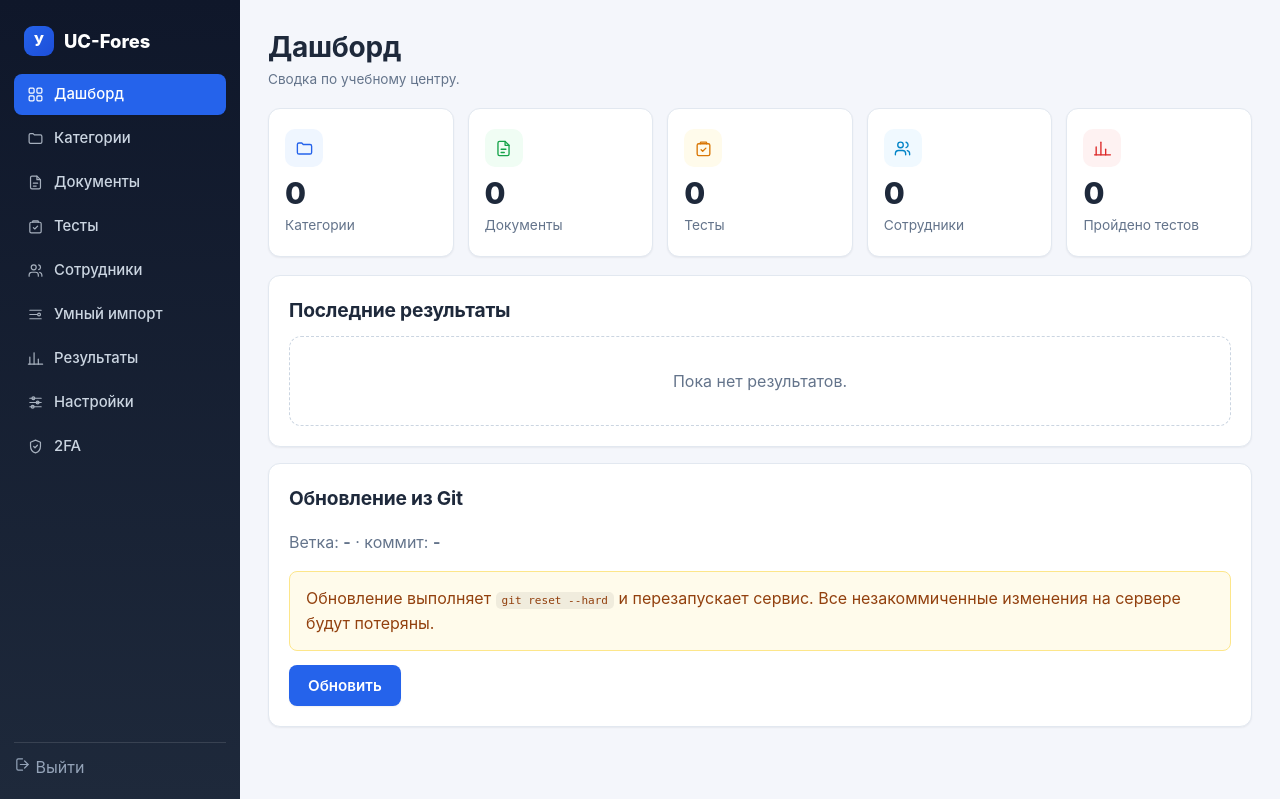
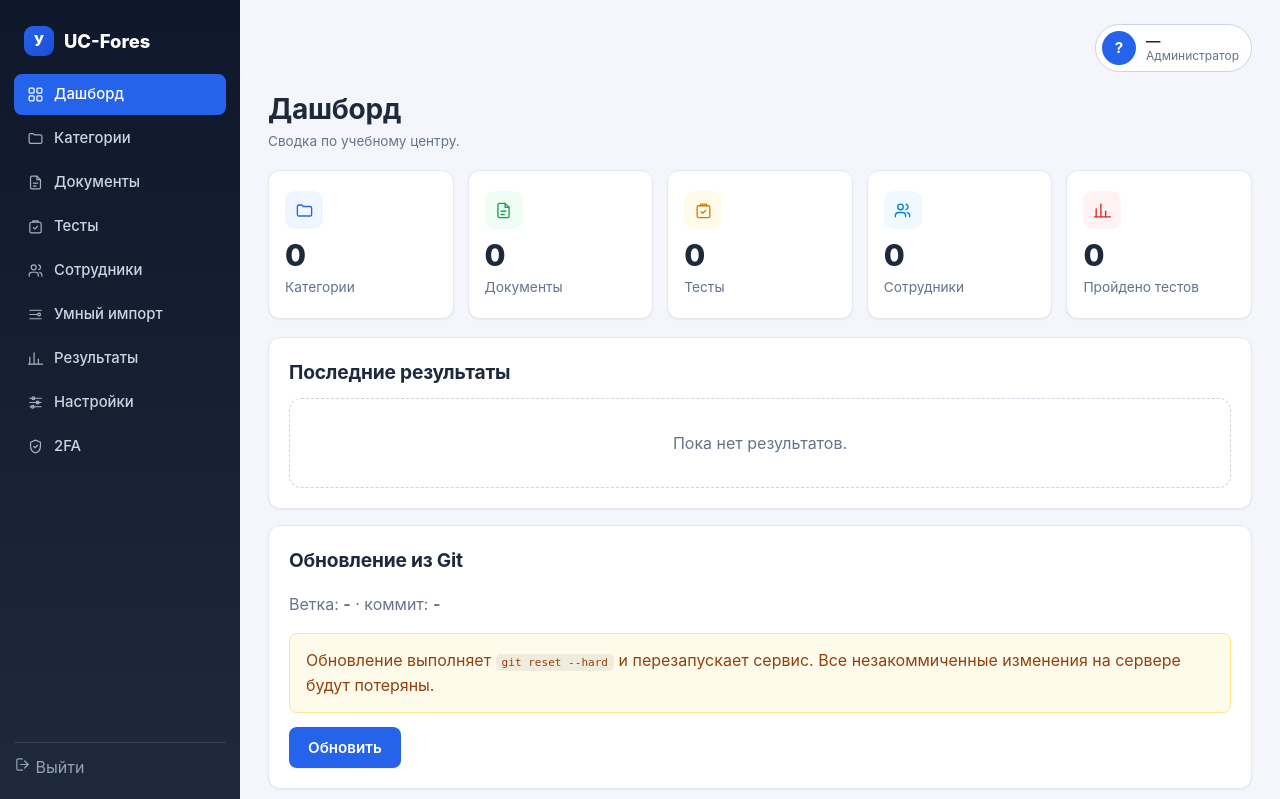
Before and after one commit to bi333on/uc_fores, a Flask app: page /admin/dashboard/ in a window 1280 px wide. Shown: the top 799 px of the page. Run offline with Flask 3, Linux system fonts and the light colour scheme; a user stored in the database is signed in; data that the repository does not hold is empty.

Commit message:
Админка: имя и роль в правом верхнем углу (аккуратный бейдж)

```diff
--- a/static/css/style.css
+++ b/static/css/style.css
@@ -738,16 +738,6 @@ button:disabled { opacity: .5; cursor: not-allowed; }
 .admin-sidebar-foot a { color: #94a3b8; }
 .admin-sidebar-foot a:hover { background: rgba(220,38,38,.25); color: #fff; }
 
-.admin-user { display: flex; align-items: center; gap: 10px; padding: 8px 10px; margin-bottom: 8px; border-radius: 8px; background: rgba(255,255,255,.06); }
-.admin-user-avatar {
-  display: inline-flex; align-items: center; justify-content: center;
-  width: 32px; height: 32px; flex-shrink: 0; border-radius: 50%;
-  background: var(--primary); color: #fff; font-weight: 700; font-size: .95rem;
-}
-.admin-user-info { display: flex; flex-direction: column; min-width: 0; }
-.admin-user-name { color: #fff; font-weight: 600; font-size: .9rem; overflow: hidden; text-overflow: ellipsis; white-space: nowrap; }
-.admin-user-role { color: #94a3b8; font-size: .75rem; }
-
 .admin-main { flex: 1; padding: 24px 28px 48px; max-width: 1120px; min-width: 0; }
 .admin-login { max-width: 380px; }
 
@@ -757,6 +747,30 @@ button:disabled { opacity: .5; cursor: not-allowed; }
   justify-content: space-between;
   margin-bottom: 16px;
 }
+.admin-header {
+  display: flex;
+  align-items: center;
+  justify-content: flex-end;
+  gap: 12px;
+  margin-bottom: 20px;
+}
+.admin-header-user {
+  display: flex;
+  align-items: center;
+  gap: 10px;
+  padding: 6px 12px 6px 6px;
+  border: 1px solid var(--border-strong);
+  background: #fff;
+  border-radius: 999px;
+}
+.admin-user-avatar {
+  display: inline-flex; align-items: center; justify-content: center;
+  width: 34px; height: 34px; flex-shrink: 0; border-radius: 50%;
+  background: var(--primary); color: #fff; font-weight: 700; font-size: .95rem;
+}
+.admin-user-info { display: flex; flex-direction: column; line-height: 1.2; }
+.admin-user-name { color: var(--text); font-weight: 600; font-size: .9rem; }
+.admin-user-role { color: var(--muted); font-size: .75rem; }
 .admin-burger {
   display: none;
   border: 1px solid var(--border-strong);
@@ -787,7 +801,7 @@ button:disabled { opacity: .5; cursor: not-allowed; }
   }
   .admin-body.sidebar-open .admin-sidebar { transform: translateX(0); }
   .admin-body.sidebar-open .admin-overlay { display: block; }
-  .admin-topbar { display: flex; }
+  .admin-header { justify-content: space-between; }
   .admin-burger { display: inline-flex; }
   .admin-main { padding: 16px 16px 40px; }
 }
--- a/templates/admin/base.html
+++ b/templates/admin/base.html
@@ -96,15 +96,6 @@
     {% endif %}
   </nav>
   <div class="admin-sidebar-foot">
-    {% if admin_display_name %}
-    <div class="admin-user">
-      <span class="admin-user-avatar">{{ admin_display_name[:1] }}</span>
-      <span class="admin-user-info">
-        <span class="admin-user-name">{{ admin_display_name }}</span>
-        <span class="admin-user-role">{{ 'Администратор' if admin_role == 'admin' else 'Редактор' }}</span>
-      </span>
-    </div>
-    {% endif %}
     <a href="{{ url_for('admin_logout') }}">
       <span class="nav-icon">
         <svg {{ icon_attrs|safe }}><path d="M15 17l5-5-5-5"/><path d="M20 12H9"/><path d="M12 20H6a2 2 0 0 1-2-2V6a2 2 0 0 1 2-2h6"/></svg>
@@ -116,10 +107,16 @@
 <div class="admin-overlay" id="admin-overlay"></div>
 
 <main class="admin-main" id="content">
-  <div class="admin-topbar">
-    <span class="muted">{{ site_name }} · Администрирование · {{ 'Администратор' if admin_role == 'admin' else 'Редактор' }}{% if admin_display_name %} · {{ admin_display_name }}{% endif %}</span>
+  <header class="admin-header">
     <button class="admin-burger" id="admin-burger" type="button" aria-label="Меню">☰</button>
-  </div>
+    <div class="admin-header-user">
+      <span class="admin-user-avatar">{{ (admin_display_name or '?')[:1] }}</span>
+      <span class="admin-user-info">
+        <span class="admin-user-name">{{ admin_display_name or '—' }}</span>
+        <span class="admin-user-role">{{ 'Администратор' if admin_role == 'admin' else 'Редактор' }}</span>
+      </span>
+    </div>
+  </header>
 
   {% with messages = get_flashed_messages(with_categories=true) %}
     {% if messages %}
```
